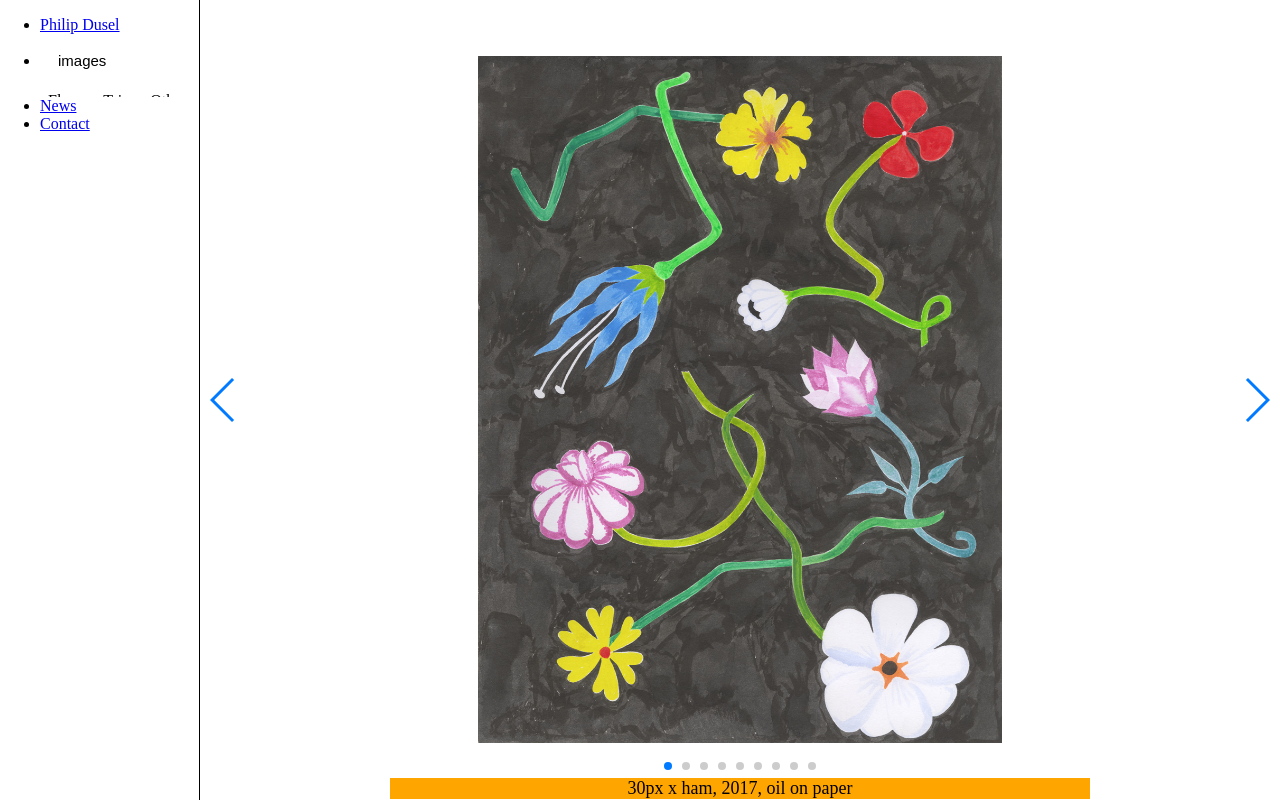
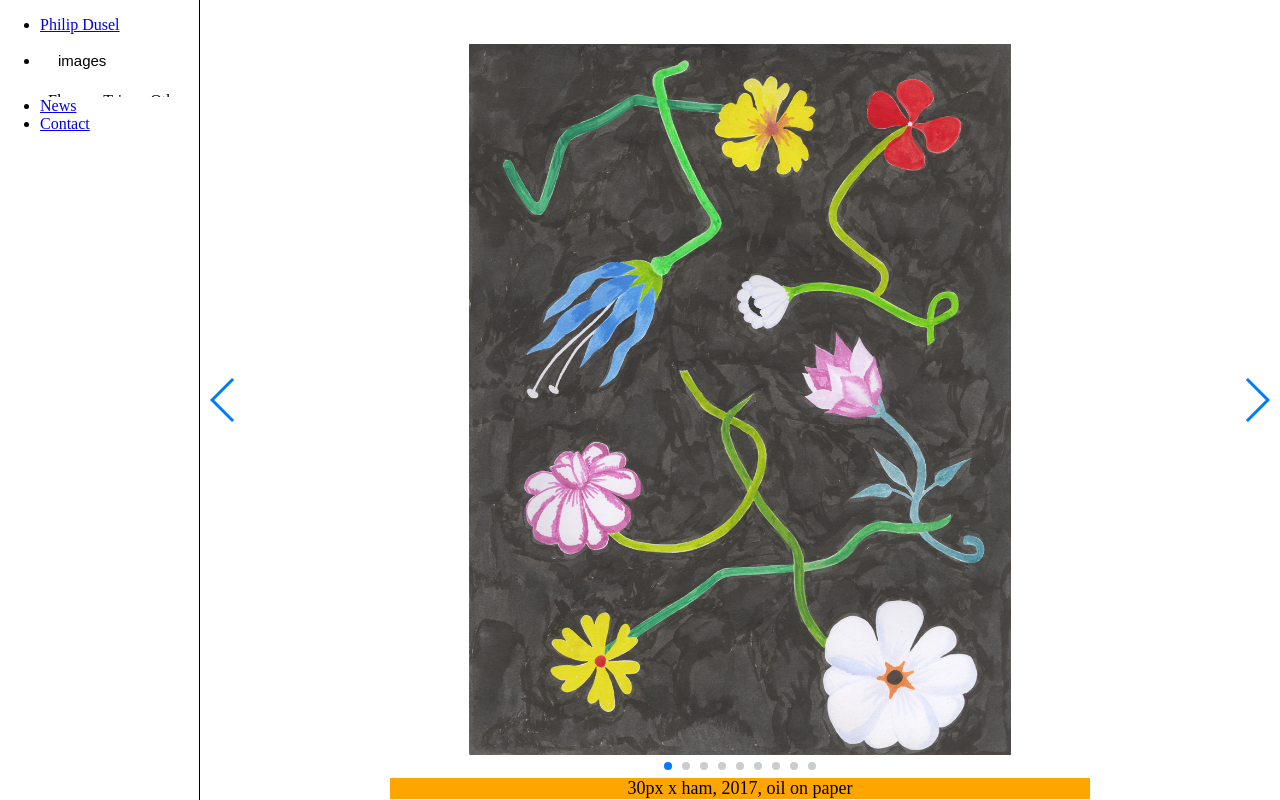
Before and after one commit to phillycheese007/BONGO, a PHP site: page /html/my_page_2.html in a window 1280 px wide. Run offline with PHP 8.4, Linux system fonts and the light colour scheme; style sheets or scripts are compiled from the project's sources.

Commit message:
Update top_responsive_menu_2.css

```diff
--- a/css/top_responsive_menu_2.css
+++ b/css/top_responsive_menu_2.css
@@ -71,7 +71,7 @@ ul.topnav li.icon {display: none;}
 
 
 @media screen and (min-width:680px) {
-  .swiper-slide img {height:86%;background:yellow;}
+  .swiper-slide img {height:89%;background:yellow;}
   .swiper-container {height: calc(100vh - 1px);}
 }
 
```
